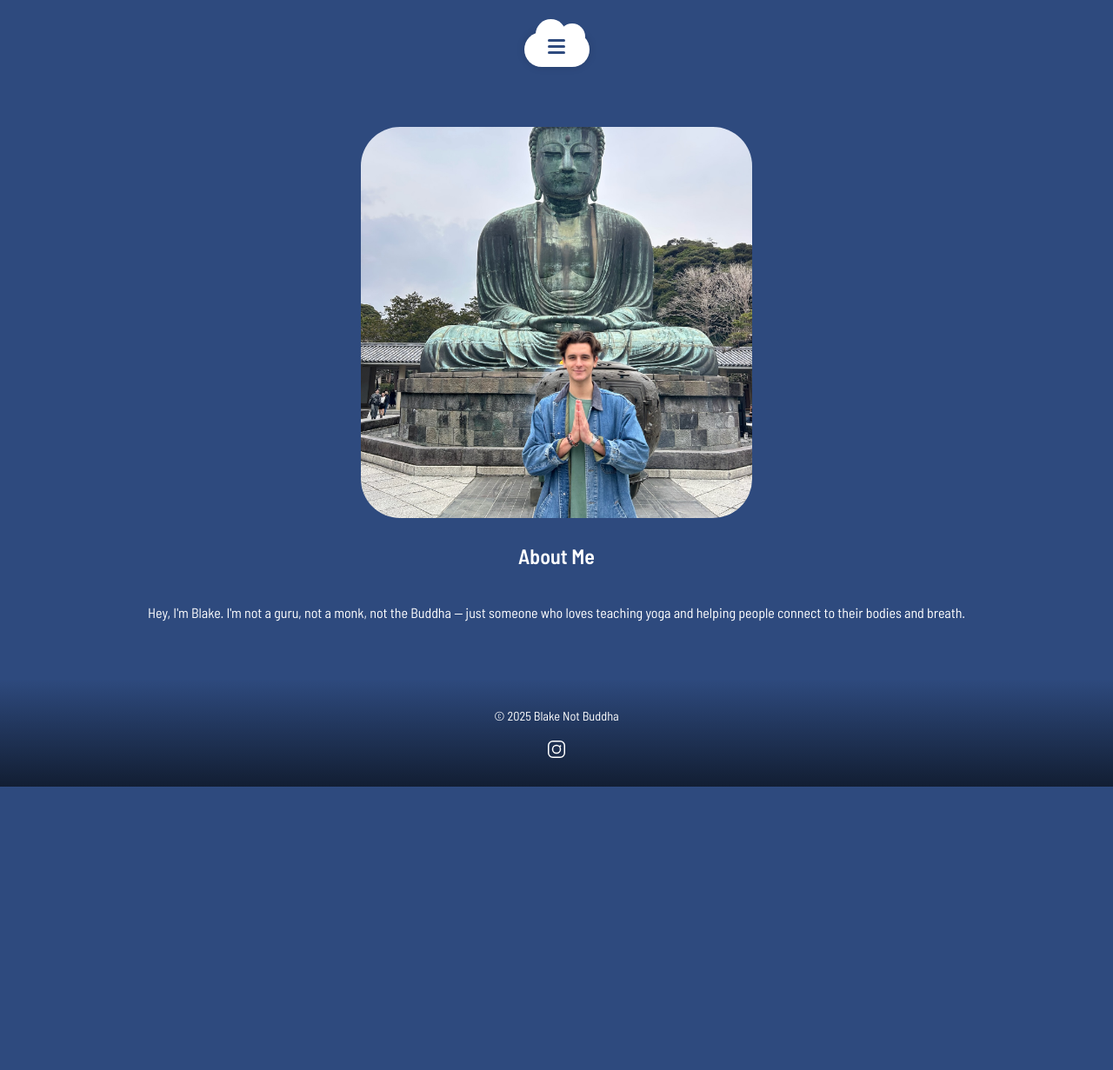
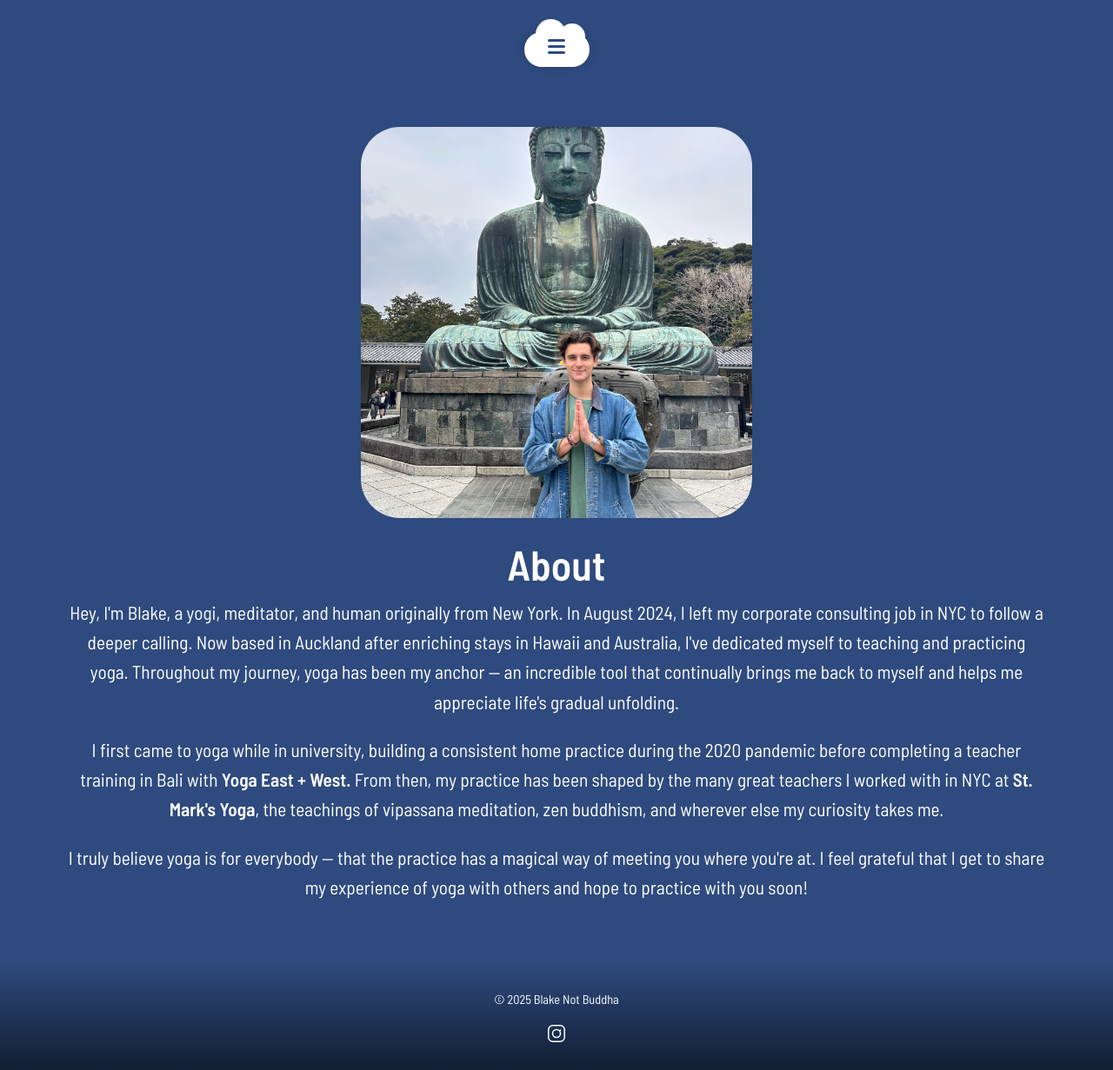
Before and after one commit to blakemande11/blake.yoga, a Jekyll site: the page built from index.html, in a window 1280 px wide. Shown: the whole page at 87% size. Built offline with Jekyll 4.4.1, drawn with Linux system fonts in a browser that asks for light colours; before the commit the page ends 905 px from its top, so only the background shows below that.

Commit message:
uodating schedule, contact, and home page copy

```diff
--- a/index.html
+++ b/index.html
@@ -5,6 +5,21 @@ title: Home
 
 <section class="home"> <!-- class = "home" allows for css styling control in style.css -->
     <img src = "images/landing.JPG" class = "landing-image">
-  <h2>About Me</h2>
-  <p>Hey, I'm Blake. I'm not a guru, not a monk, not the Buddha — just someone who loves teaching yoga and helping people connect to their bodies and breath.</p>
+  <h1>About</h1>
+  <p>
+    Hey, I'm Blake, a yogi, meditator, and human originally from New York. In August 2024, I left my corporate consulting job in NYC to follow
+    a deeper calling. Now based in Auckland after enriching stays in Hawaii and Australia, I've dedicated myself to teaching and practicing yoga.
+    Throughout my journey, yoga has been my anchor — an incredible tool that continually brings me back to myself and helps me appreciate life's gradual unfolding.
+  </p>
+  <p>
+    I first came to yoga while in university, building a consistent home practice during the 2020 pandemic
+    before completing a teacher training in Bali with <a href="https://yogaeastwest.com/" target="_blank">Yoga East + West.</a>
+    From then, my practice has been shaped by the many great teachers I worked with in NYC at <a href="https://www.stmarksyoga.com/" target="_blank">St. Mark's Yoga</a>,
+    the teachings of vipassana meditation, zen buddhism, and wherever else my curiosity takes me.
+  </p>
+  <p>
+    I truly believe yoga is for everybody — that the practice has a magical way of meeting you where you're at.
+    I feel grateful that I get to share my experience of yoga with others and hope to practice with you soon!
+  </p>
+
 </section>
--- a/style.css
+++ b/style.css
@@ -13,6 +13,7 @@ body {
 
 main {
   flex: 1;
+  margin-top: 0px;
 }
 
 .home {
@@ -22,8 +23,49 @@ main {
   text-align: center;
   padding-top: 1rem;
   padding-bottom: 2rem;
+  margin-top: 0;
+
+  h1 {
+    font-size: 3rem; /* Adjust to taste */
+    margin-top: 10px;
+    margin-bottom: 0px;
+  }
+
+  p {
+    margin-top: 0px;
+    font-size: 16pt;
+    margin-left: 5%;
+    margin-right: 5%;
+
+  }
 }
 
+.schdl{
+  display: flex;
+  flex-direction: column;
+  align-items: center;
+  /* text-align: center; */
+  padding-top: 1rem;
+  padding-bottom: 2rem;
+  margin-top: 0;
+  font-size: 16pt;
+
+  h2{
+    font-size: 25pt;
+  }
+  p{
+    text-align: center;
+  }
+}
+
+.contact{
+  text-align: center;
+  font-size: 16pt;
+
+h2{
+  font-size: 25pt;
+}
+}
 
 .landing-image {
   width: 100%;
```
Also changed, not shown: contact.html (+11 -2 lines), schedule.html (+13 -4 lines).
